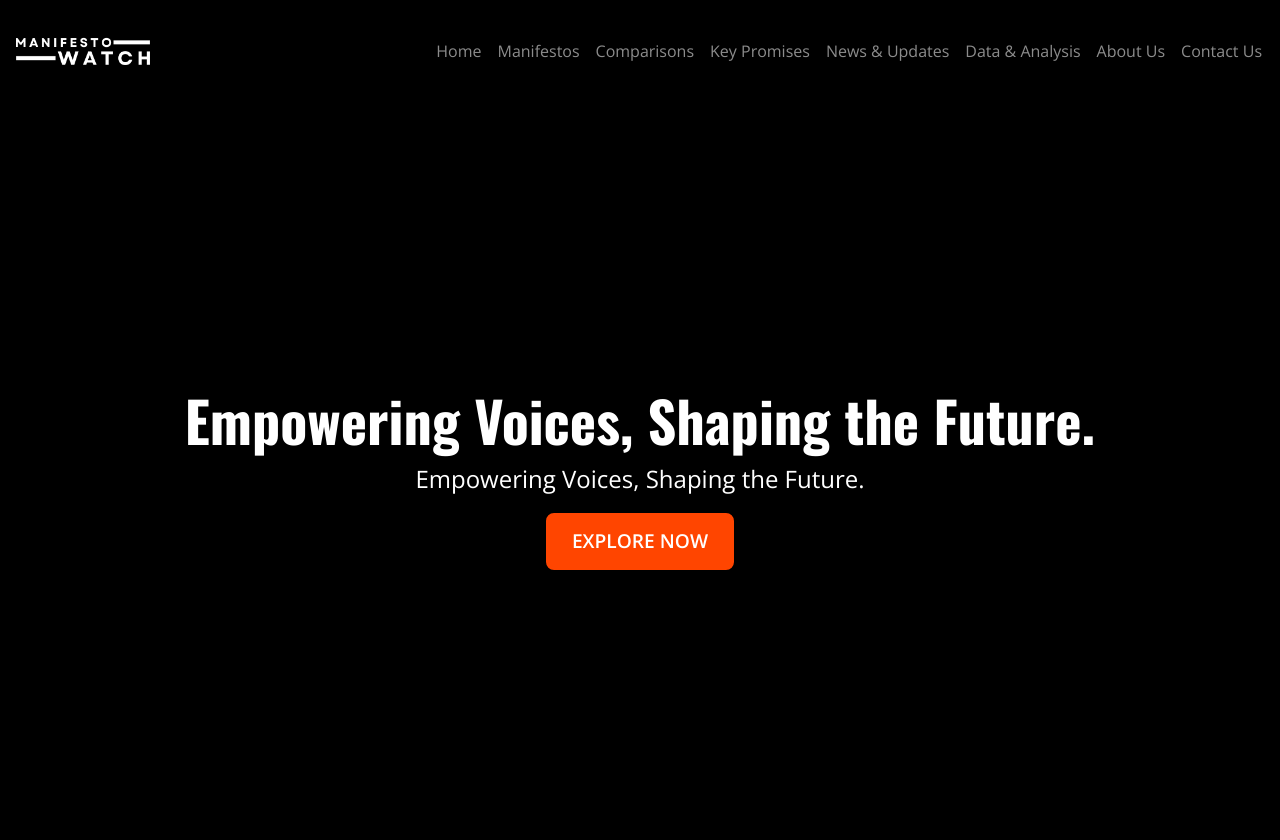
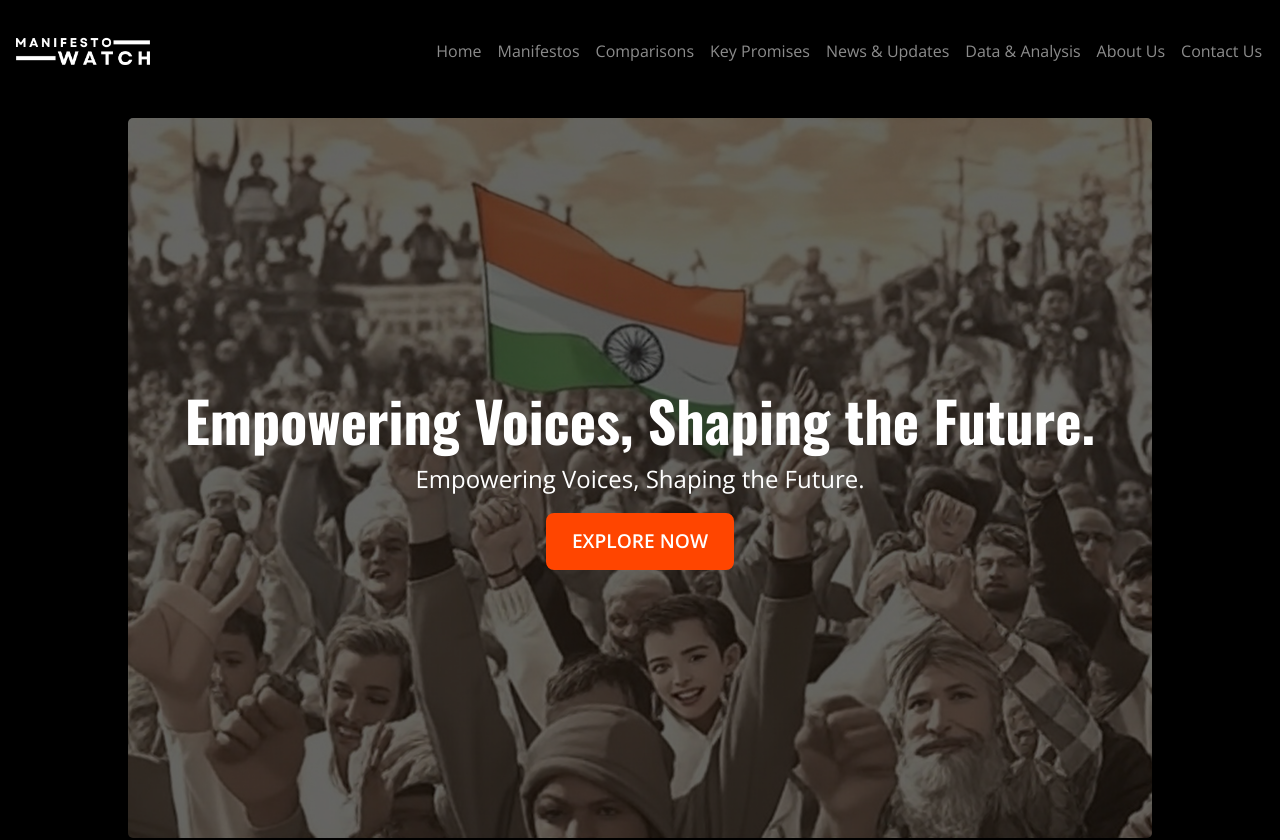
Before and after one commit to manifestowatchindia/manifesto-watch, a React (Create React App) app: page / in a window 1280 px wide. Shown: the top 840 px of the page. Built offline with nearby package versions, Linux system fonts and the light colour scheme.

Commit message:
updating the homepage image

```diff
--- a/src/App.css
+++ b/src/App.css
@@ -1,5 +1,6 @@
 /* Import fonts from Google */
 @import url('https://fonts.googleapis.com/css2?family=Oswald:wght@400;700&family=Open+Sans:wght@400;600&display=swap');
+
 
 /* Root CSS variables for colors and opacity */
 :root {
@@ -195,7 +196,7 @@ body, html {
 
 .image-section {
   flex: 1;
-  background-image: url('../../frontend-manifesto-watch-v3/src/Images/PublicImages/democracy_v2.jpg'); /* Replace with your image path */
+  background-image: url('/Image/OpenImages/democracy_v2.jpg'); /* Replace with your image path */
   background-size: cover;
   background-position: center;
   position: relative;
```
Also changed, not shown: public/Image/OpenImages/democracy_v2.jpg (renamed from src/Images/PublicImages/democracy_v2.jpg), 1 other file (tests, documents, lock files or other folders).
